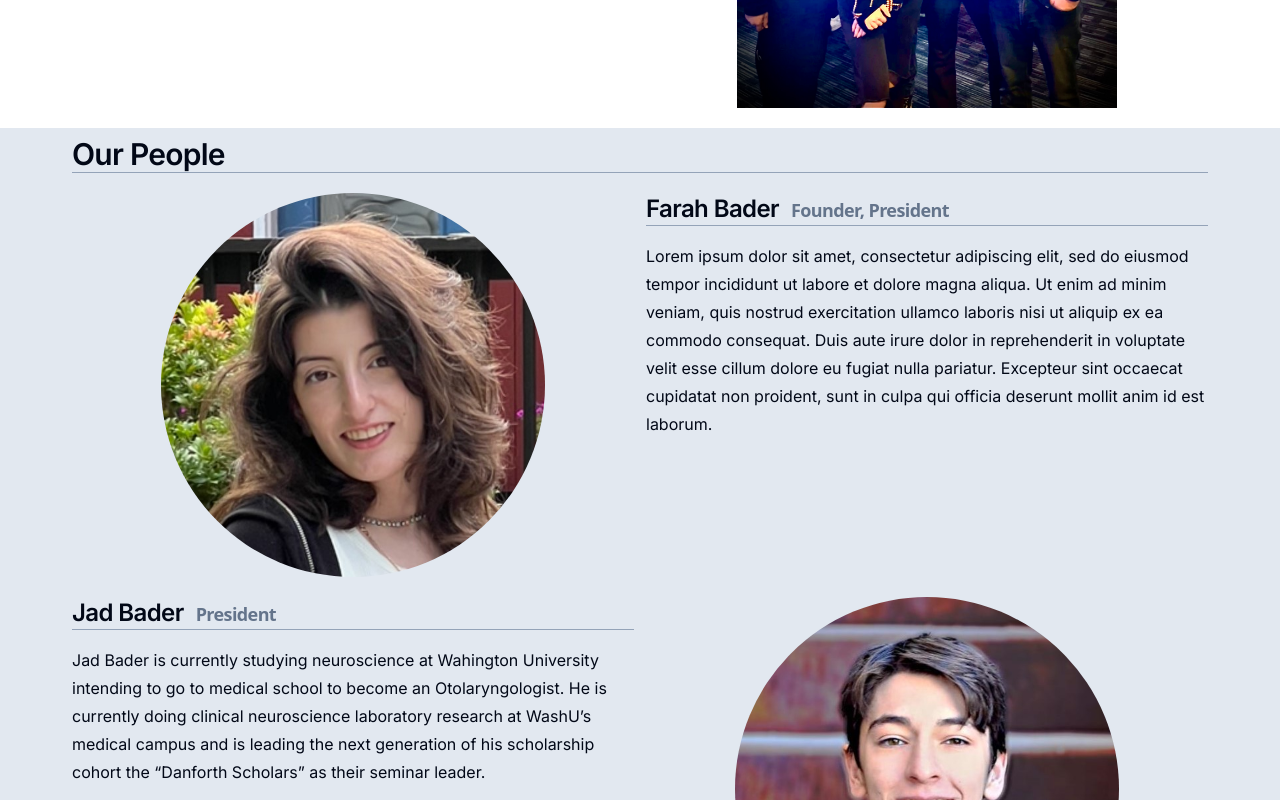
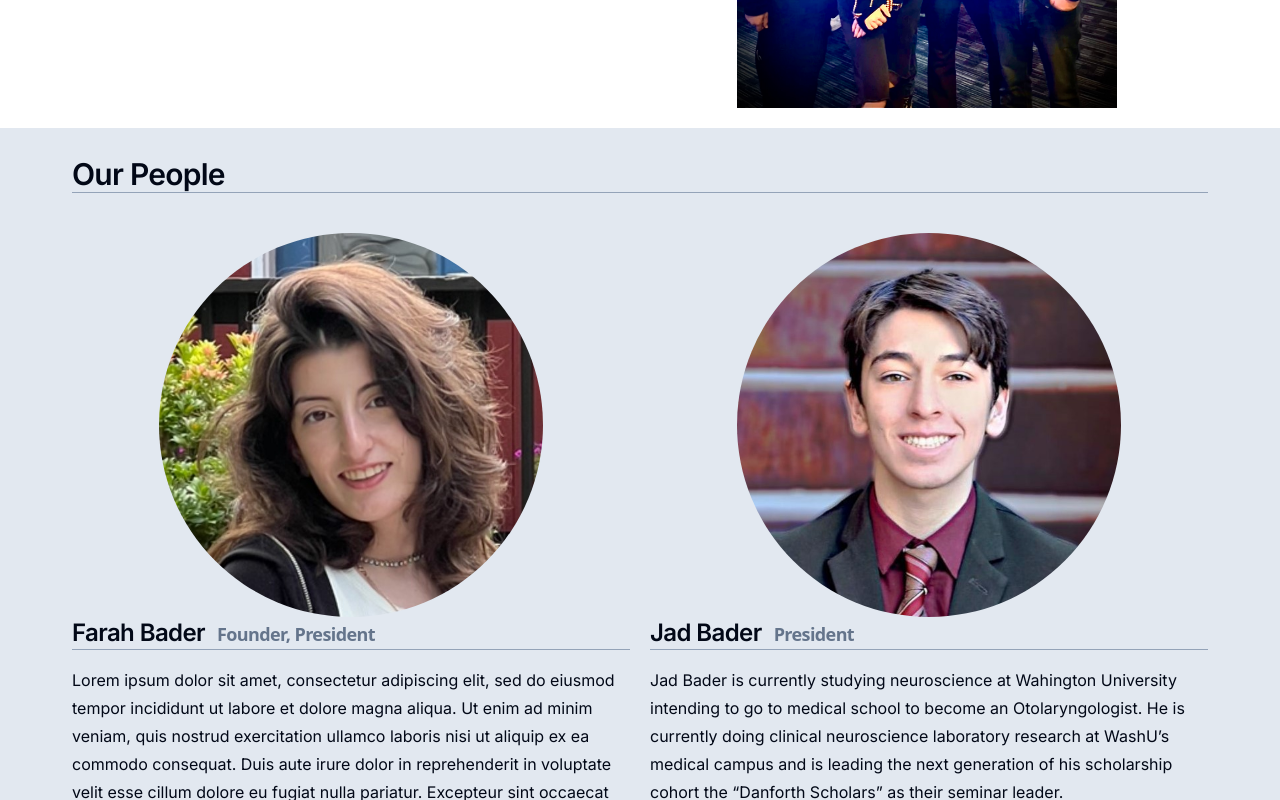
Before and after one commit to meme8383/deaf-i, a Next.js app: page /about in a window 1280 px wide. Shown: the part 360-1160 px from the top of the page. Built offline with nearby package versions, Linux system fonts and the light colour scheme.

Commit message:
Side-by-side

```diff
--- a/src/app/about/page.tsx
+++ b/src/app/about/page.tsx
@@ -70,11 +70,11 @@ export default function Page() {
 
       <section className='bg-slate-200 my-5 py-2'>
         <MaxWidthWrapper>
-          <div className='text-foreground md:mx-10'>
+          <div className='text-foreground md:mx-10 py-5'>
             <h1 className='w-full border-b border-b-slate-400 tracking-tight font-semibold text-3xl'>
               Our People
             </h1>
-            <div className='mt-5'>
+            <div className='mt-5 md:grid md:grid-cols-2 md:gap-5'>
               {people.map((person, i) => (
                 <Person
                   key={i}
--- a/src/components/Person.tsx
+++ b/src/components/Person.tsx
@@ -12,7 +12,7 @@ interface PersonProps {
 
 const Person = ({ name, description, image, swapped, role }: PersonProps) => {
   return (
-    <div className='md:grid md:grid-cols-2 md:gap-3 mt-5'>
+    <div className='mt-5'>
       <div
         className={cn(
           'flex h-72 lg:h-96 mt-5 md:mt-0 items-center justify-center',
```
